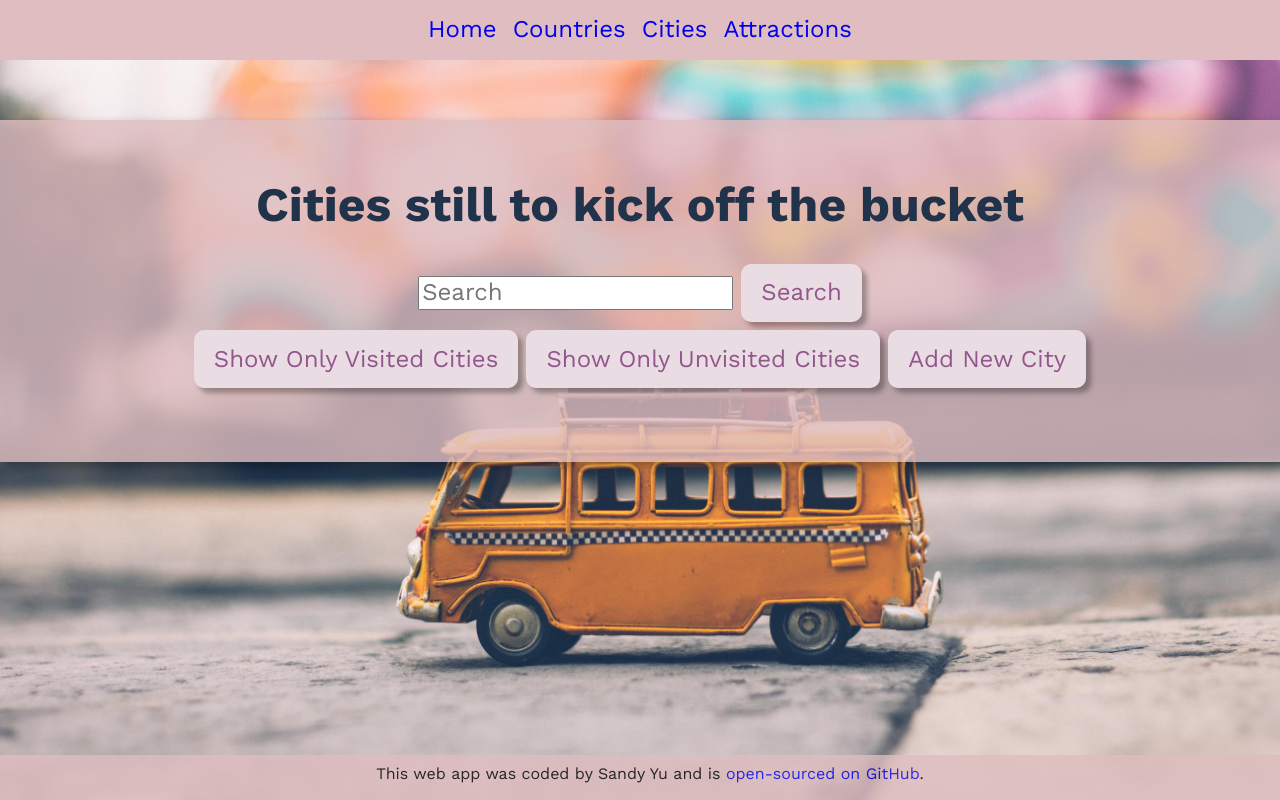
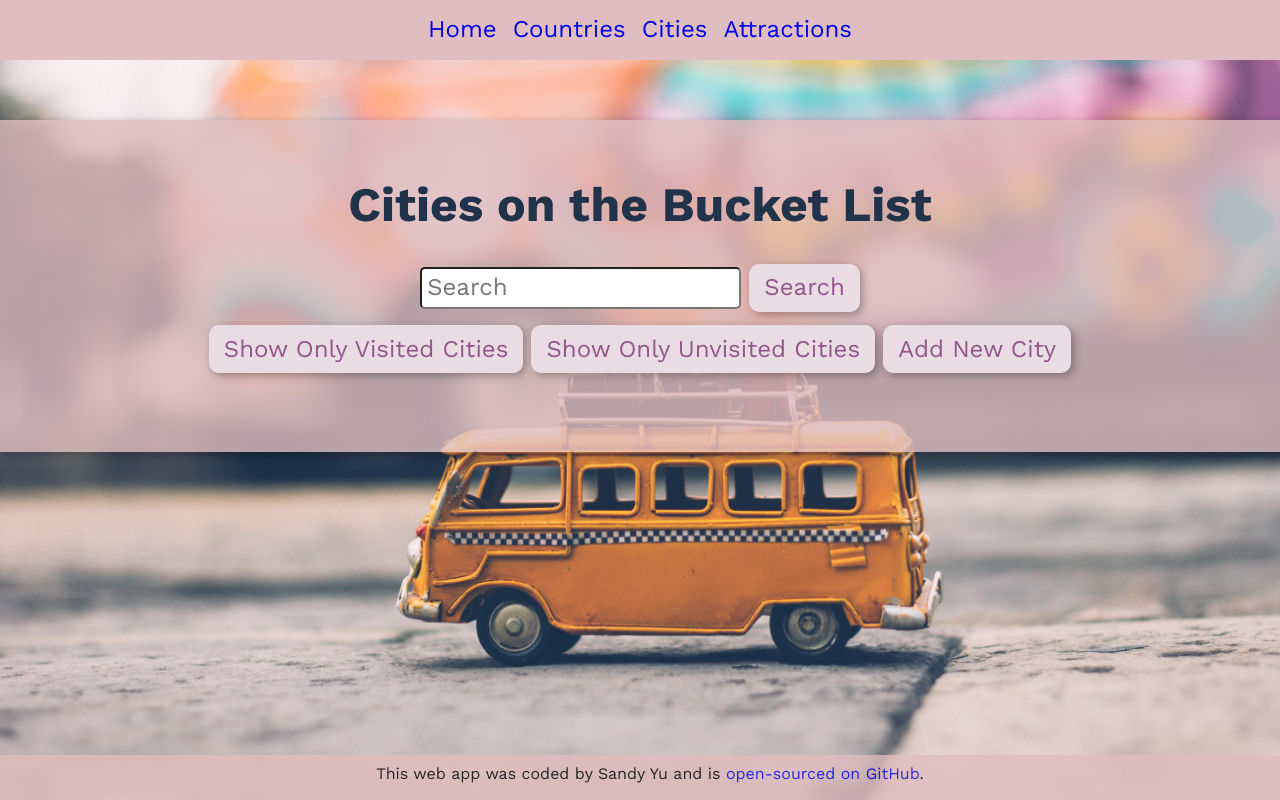
Before and after one commit to sandyysh221/travel_bucket_list_app_project, a Flask app: page /cities in a window 1280 px wide. Run offline with Flask 2, Linux system fonts and the light colour scheme; data that the repository does not hold is empty; some libraries are stand-ins or nearby versions; some web fonts are replaced.

Commit message:
cities index page css done

```diff
--- a/controllers/city_controller.py
+++ b/controllers/city_controller.py
@@ -41,7 +41,7 @@
     name = request.form["name"]
     country_id = request.form["country_id"]
     country = country_repository.select(country_id)
-    visited = request.form["visited"]
+    visited = False
     city = City(name, country, visited)
     city_repository.save(city)
     return redirect("/cities")
--- a/static/style.css
+++ b/static/style.css
@@ -3,7 +3,7 @@
   --secondary-color: #e9dce3;
   --accent-color: #93568c;
   --font-color: #21334a;
-  --box-shadow: 5px 5px 10px rgba(0, 0, 0, 0.3);
+  --box-shadow: 3px 3px 8px rgba(0, 0, 0, 0.3);
 }
 
 .text-center {
@@ -61,16 +61,16 @@
 }
 
 button {
-  display: inline-block
+  display: inline-block;
   margin-left: 30%;
   margin-right: 30%;
   background: var(--secondary-color);
   color: var(--accent-color);
   font-size: 1.5rem;
-  padding: 15px 20px;
+  padding: 10px 15px;
   border: none;
   border-radius: 10px;
-  box-shadow: 5px 5px 5px rgba(0, 0, 0, 0.3);
+  box-shadow: var(--box-shadow);
   transition: all 150ms ease-in-out;
   max-width: fit-content;
 }
@@ -87,10 +87,10 @@
   background: var(--secondary-color);
   color: var(--accent-color);
   font-size: 1.5rem;
-  padding: 15px 20px;
+  padding: 10px 15px;
   border: none;
   border-radius: 10px;
-  box-shadow: 5px 5px 5px rgba(0, 0, 0, 0.3);
+  box-shadow: var(--box-shadow);
   transition: all 150ms ease-in-out;
   max-width: fit-content;
 }
@@ -196,3 +196,8 @@
 form > select {
   padding: 10px;
 }
+
+.style-field {
+  padding: 5px;
+  border-radius: 5px;
+}
--- a/templates/cities/index.html
+++ b/templates/cities/index.html
@@ -1,11 +1,11 @@
 {% extends "base.html" %} {% block content %}
 
 <div class="container">
-  <h1>Cities still to kick off the bucket</h1>
+  <h1>Cities on the Bucket List</h1>
   <form action="/cities" method="GET">
     <input
       type="search"
-      class="form-control"
+      class="form-control style-field"
       placeholder="Search"
       aria-label="Search"
       name="city-searched"
--- a/templates/countries/index.html
+++ b/templates/countries/index.html
@@ -1,7 +1,7 @@
 {% extends "base.html" %} {% block content %}
 
 <div class="container">
-  <h1>Bucket list progress on countries:</h1>
+  <h1>Countries on the Bucket List</h1>
   <a href="/countries/new" class="button-link">Add New Country</a>
   <div>
     <ul class="display-list">
```
Also changed, not shown: templates/cities/new.html (+20 -13 lines), templates/cities/show.html (+4 -4 lines).
